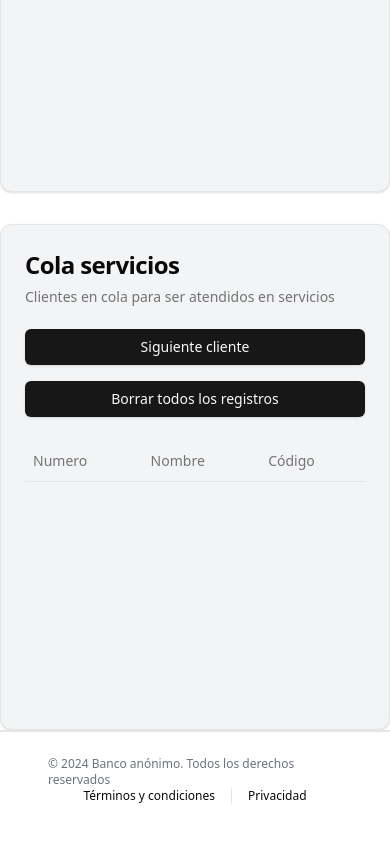
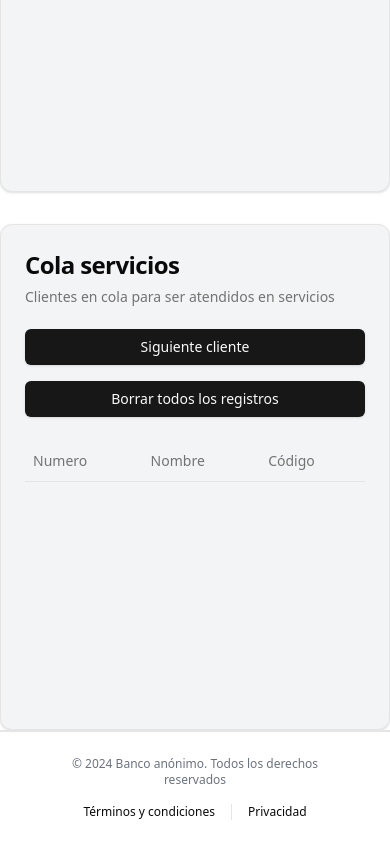
Before and after one commit to Ralfaro17/AED, a React (Vite) app in the folder lab3_multiplayer/: page /bank/panel in a window 390 px wide. Shown: the part 411-1255 px from the top of the page. Built offline with nearby package versions, Linux system fonts and the light colour scheme.

Commit message:
footer mb styles fix

```diff
--- a/lab3_multiplayer/src/components/bank/Footer.jsx
+++ b/lab3_multiplayer/src/components/bank/Footer.jsx
@@ -3,7 +3,7 @@ import { Separator } from "@/components/ui/separator"
 function Footer() {
   return (
     <footer className="flex flex-col justify-between items-center px-[3rem] py-[1.5rem] md:flex-row w-full mt-auto border-t-2">
-        <p className="text-xs text-gray-500 dark:text-gray-400">© 2024 Banco anónimo. Todos los derechos reservados</p>
+        <p className="text-xs text-gray-500 dark:text-gray-400 text-center mb-4 md:mb-0">© 2024 Banco anónimo. Todos los derechos reservados</p>
         <nav className="sm:ml-auto flex gap-4 sm:gap-6">
           <a className="text-xs hover:underline underline-offset-4" disabled href="#">
             Términos y condiciones
```
